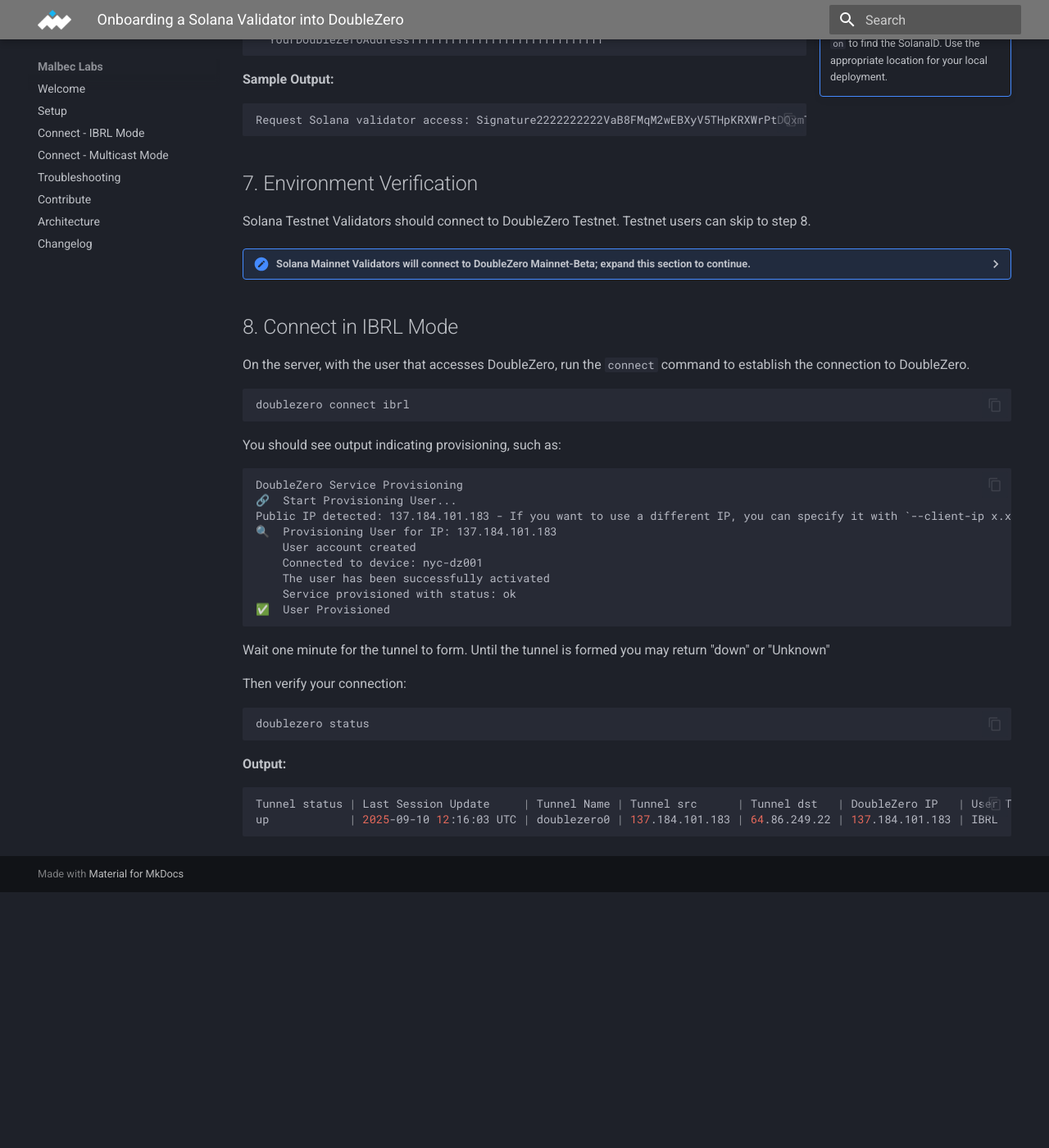
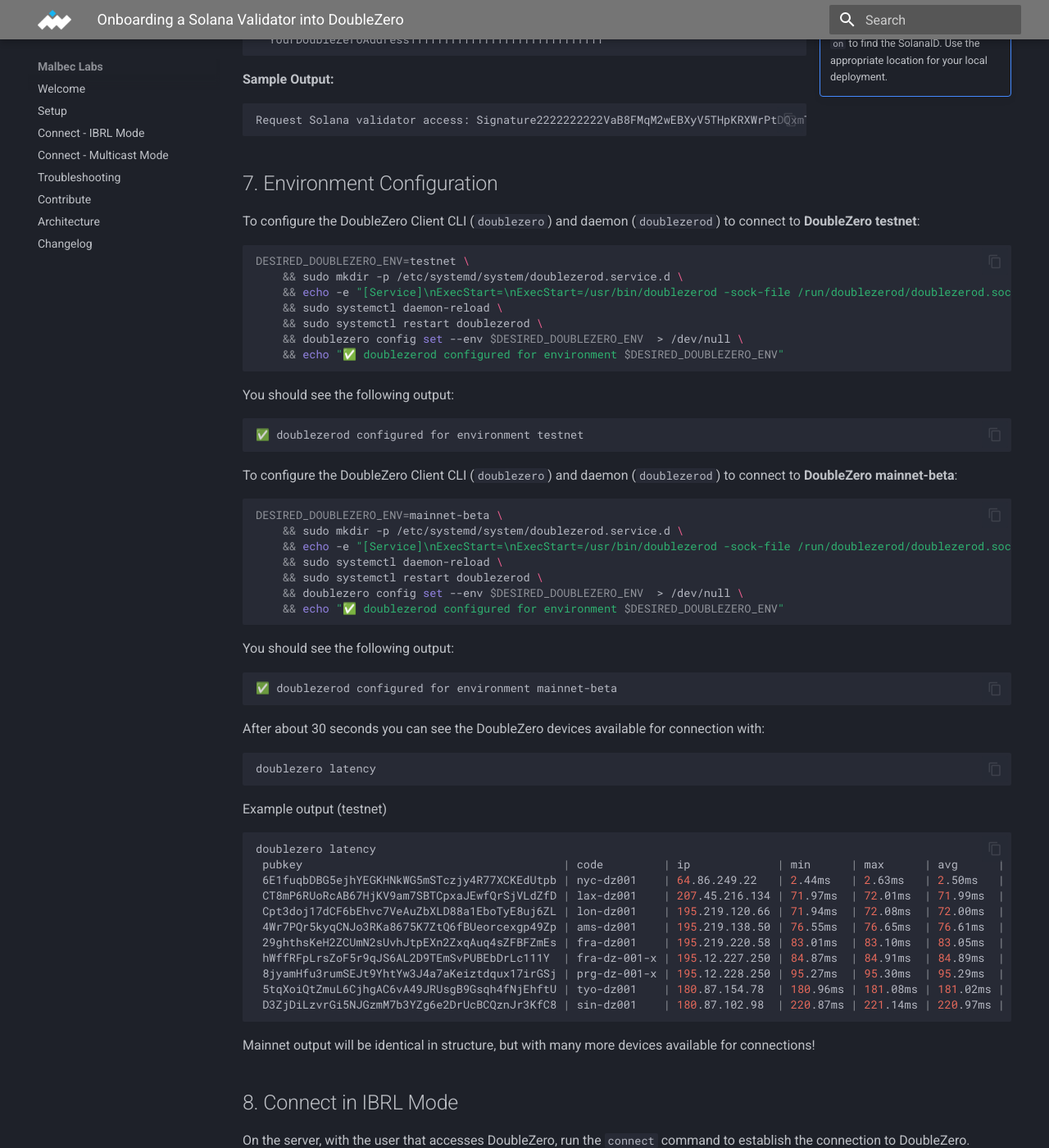
Before and after one commit to malbeclabs/docs, an MkDocs documentation site: the page built from docs/mainnet-beta-migration.md, in a window 1280 px wide and 1400 px high, scrolled down 4116 px. Shown: the whole window at 82% size. Built offline with MkDocs 1.6.1 and Material for MkDocs 9.7.7, drawn with Linux system fonts in a browser that asks for light colours; before the commit the page ends 5204 px from its top, so only the background shows below that.

Commit message:
Add doublezerod configuration script to mainnet-beta-migration (#58)
* Add doublezerod configuration script to mainnet-beta-migration

* simplify

````diff
--- a/docs/mainnet-beta-migration.md
+++ b/docs/mainnet-beta-migration.md
@@ -185,43 +185,45 @@
 Request Solana validator access: Signature2222222222VaB8FMqM2wEBXyV5THpKRXWrPtDQxmTjHJHiAWteVYTsc7Gjz4hdXxvYoZXGeHkrEayp
 ```
 
-## 7. Environment Verification
+## 7. Environment Configuration
 
-Solana Testnet Validators should connect to DoubleZero Testnet. Testnet users can skip to step 8.
-
-
-<details>
-  <summary>Solana Mainnet Validators will connect to DoubleZero Mainnet-Beta; expand this section to continue.</summary>
-
-Configure the DoubleZero Client to point to Mainnet-Beta
+To configure the DoubleZero Client CLI (`doublezero`) and daemon (`doublezerod`) to connect to **DoubleZero testnet**:
 ```bash
-doublezero config set --env mainnet-beta
+DESIRED_DOUBLEZERO_ENV=testnet \
+	&& sudo mkdir -p /etc/systemd/system/doublezerod.service.d \
+	&& echo -e "[Service]\nExecStart=\nExecStart=/usr/bin/doublezerod -sock-file /run/doublezerod/doublezerod.sock -env $DESIRED_DOUBLEZERO_ENV" | sudo tee /etc/systemd/system/doublezerod.service.d/override.conf > /dev/null \
+	&& sudo systemctl daemon-reload \
+	&& sudo systemctl restart doublezerod \
+	&& doublezero config set --env $DESIRED_DOUBLEZERO_ENV  > /dev/null \
+	&& echo "✅ doublezerod configured for environment $DESIRED_DOUBLEZERO_ENV"
+```
+You should see the following output:
+```
+✅ doublezerod configured for environment testnet
 ```
 
+To configure the DoubleZero Client CLI (`doublezero`) and daemon (`doublezerod`) to connect to **DoubleZero mainnet-beta**:
 ```bash
-sudo systemctl edit doublezerod
-```
-In this file add:
-```bash
-[Service]
-ExecStart=
-ExecStart=/usr/bin/doublezerod -sock-file /run/doublezerod/doublezerod.sock -env mainnet-beta
-```
-Reload the daemon
-```bash
-sudo systemctl daemon-reload
-```
-Restart DoubleZero
-```bash
-sudo systemctl restart doublezerod
+DESIRED_DOUBLEZERO_ENV=mainnet-beta \
+	&& sudo mkdir -p /etc/systemd/system/doublezerod.service.d \
+	&& echo -e "[Service]\nExecStart=\nExecStart=/usr/bin/doublezerod -sock-file /run/doublezerod/doublezerod.sock -env $DESIRED_DOUBLEZERO_ENV" | sudo tee /etc/systemd/system/doublezerod.service.d/override.conf > /dev/null \
+	&& sudo systemctl daemon-reload \
+	&& sudo systemctl restart doublezerod \
+	&& doublezero config set --env $DESIRED_DOUBLEZERO_ENV  > /dev/null \
+	&& echo "✅ doublezerod configured for environment $DESIRED_DOUBLEZERO_ENV"
 ```
 
-After about 30 seconds you can check available network connections with:
+You should see the following output:
+```
+✅ doublezerod configured for environment mainnet-beta
+```
+
+After about 30 seconds you can see the DoubleZero devices available for connection with:
 
 ```bash
 doublezero latency
 ```
-Testnet Output
+Example output (testnet)
 ```bash
 doublezero latency
  pubkey                                       | code         | ip             | min      | max      | avg      | reachable
@@ -235,7 +237,7 @@
  5tqXoiQtZmuL6CjhgAC6vA49JRUsgB9Gsqh4fNjEhftU | tyo-dz001    | 180.87.154.78  | 180.96ms | 181.08ms | 181.02ms | true
  D3ZjDiLzvrGi5NJGzmM7b3YZg6e2DrUcBCQznJr3KfC8 | sin-dz001    | 180.87.102.98  | 220.87ms | 221.14ms | 220.97ms | true
 ```
-Mainnet output will be identical in structure, but with over 40 connections!
+Mainnet output will be identical in structure, but with many more devices available for connections!
 </details>
 
 ## 8. Connect in IBRL Mode
````
